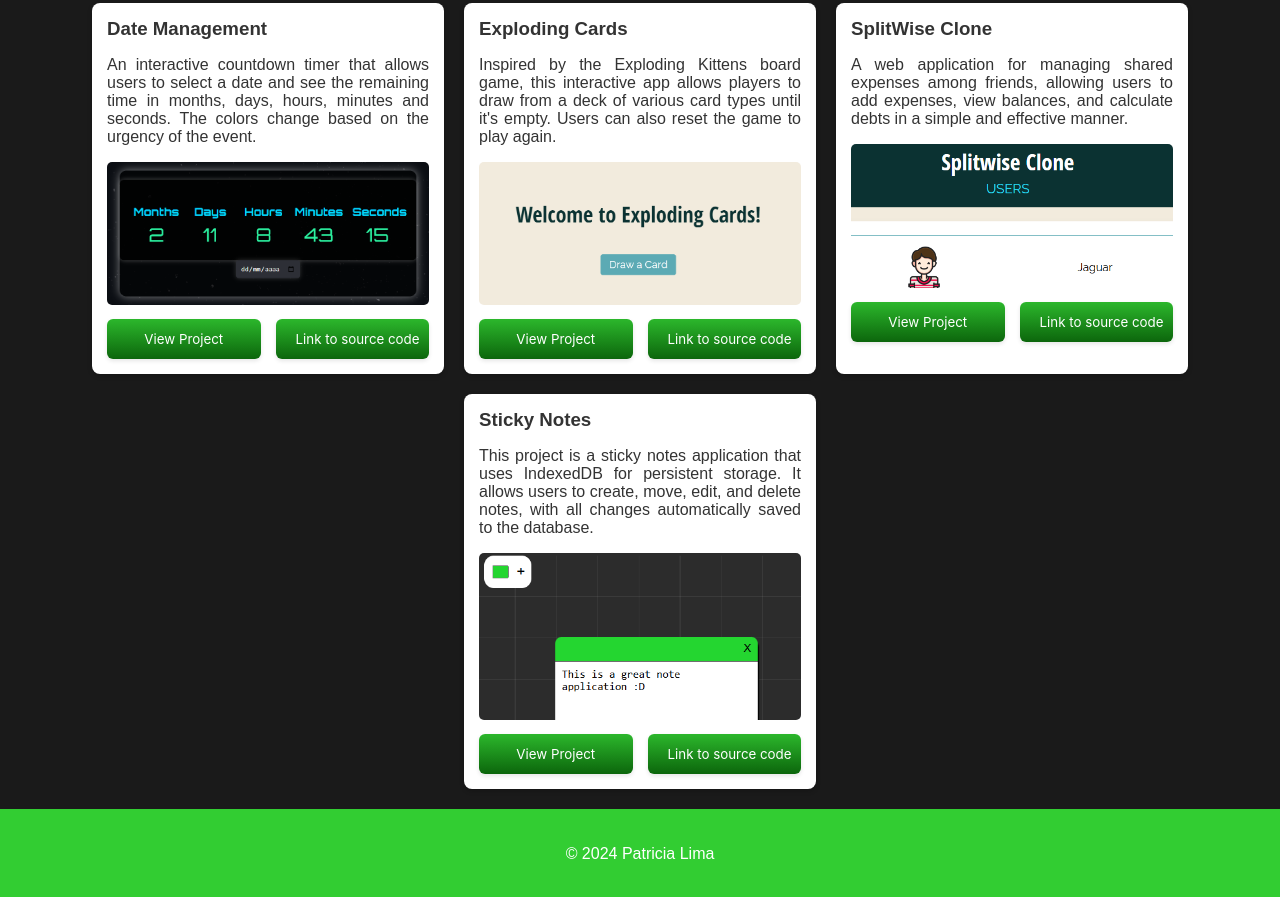
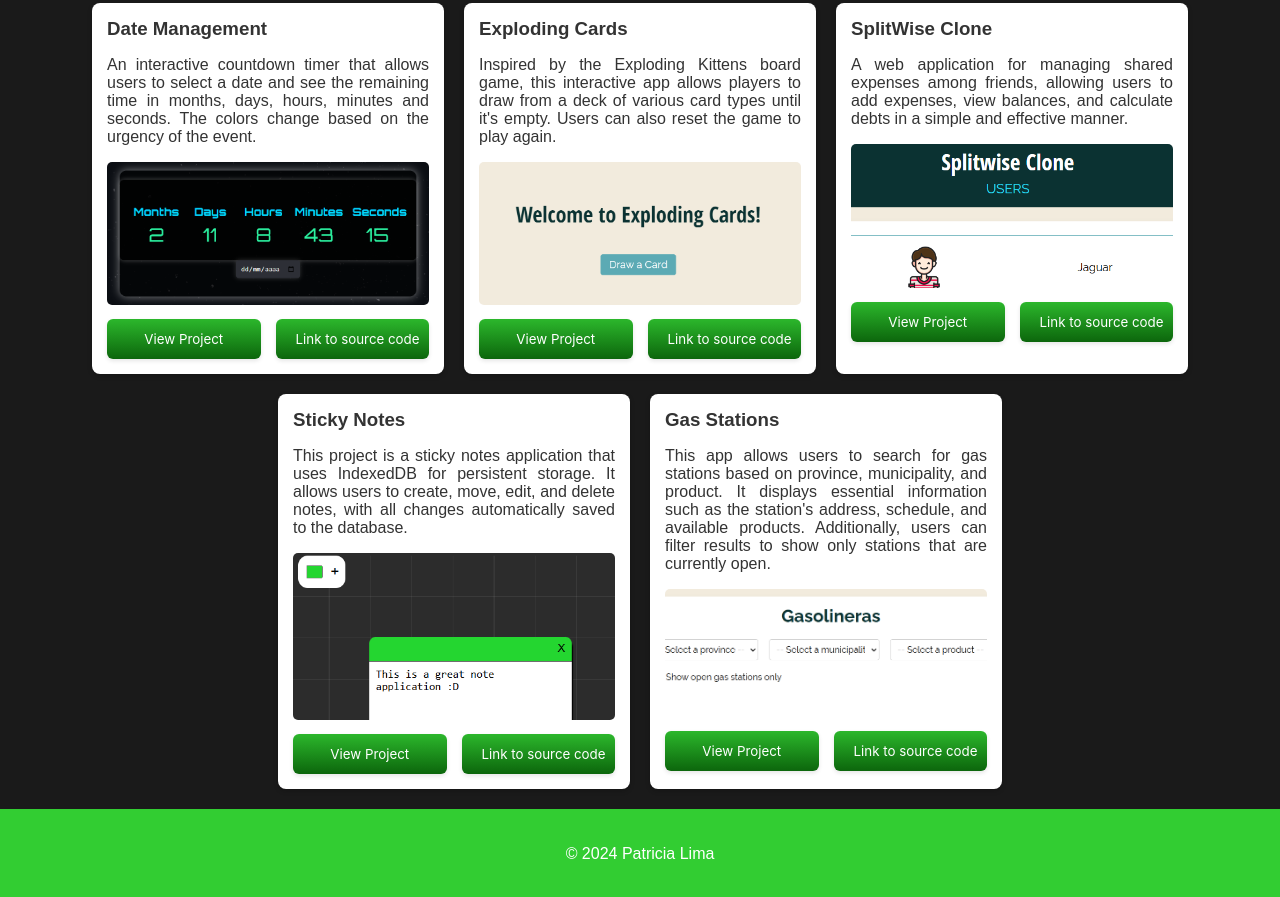
Before and after one commit to PatLimaB/PortfolioPatriciaDWEC, a plain HTML site: page index.html in a window 1280 px wide. Shown: the part 219-1116 px from the top of the page. Drawn offline with Linux system fonts and the light colour scheme.

Commit message:
Added new project

```diff
--- a/index.html
+++ b/index.html
@@ -53,6 +53,15 @@
 						<button class="button-42" onclick="window.open('https\://patlimab.github.io/Sticky_notesPLB/', '_blank')">View Project</button>
 						<button class="button-42" onclick="window.open('https\://github.com/PatLimaB/Sticky_notesPLB', '_blank')">Link to source code</button>
 					</div>
+				</div>				<div class="project">
+					<h3>Gas Stations</h3>
+					<p>
+						This app allows users to search for gas stations based on province, municipality, and product. It displays essential information such as the station's address, schedule, and available products. Additionally, users can filter results to show only stations that are currently open.</p>
+					<img src="./img/gasStations.png">
+					<div class="linksContainer">
+						<button class="button-42" onclick="window.open('https\://patlimab.github.io/GasStationsPLB/', '_blank')">View Project</button>
+						<button class="button-42" onclick="window.open('https\://github.com/PatLimaB/GasStationsPLB', '_blank')">Link to source code</button>
+					</div>
 				</div>
 			</div>
 		</section>
```
Also changed, not shown: img/gasStations.png (added).
